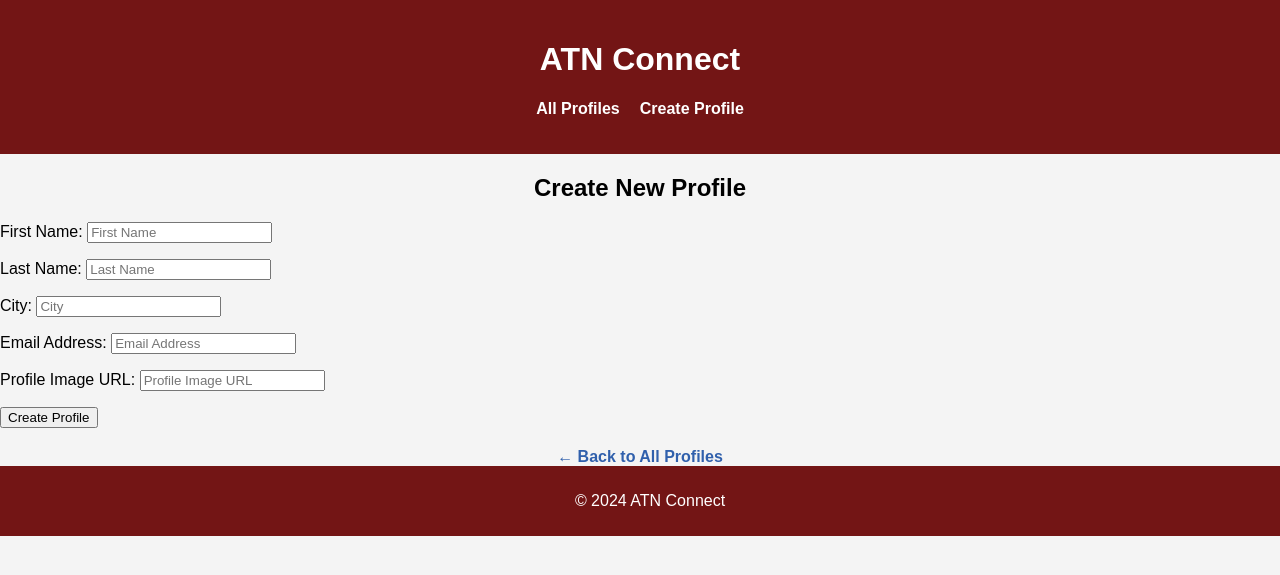
After one commit to starwarsman715/CS-412-Django, a Django app: page /mini_fb/create_profile/ in a window 1280 px wide. The commit adds this page. Shown: the top 575 px of the page. Run offline with Django 4.2, Linux system fonts and the light colour scheme.

Commit message:
Add files via upload

```diff
--- a/cs412/settings.py
+++ b/cs412/settings.py
@@ -25,7 +25,7 @@ SECRET_KEY = "django-insecure-vjlh(g#$0(!b^*534sqqguxg_*z*vop_d3%_*u+7cc)mm_p_*&
 # SECURITY WARNING: don't run with debug turned on in production!
 DEBUG = True
 
-ALLOWED_HOSTS = ['.vercel.app', 'localhost', '127.0.0.1']
+ALLOWED_HOSTS = ['*']
 
 
 # Application definition
--- /dev/null
+++ b/mini_fb/forms.py
@@ -0,0 +1,40 @@
+from django import forms
+from .models import Profile
+from .models import StatusMessage
+
+
+class CreateProfileForm(forms.ModelForm):
+    class Meta:
+        model = Profile
+        fields = ['first_name', 'last_name', 'city', 'email_address', 'profile_image_url']
+        # Optionally, you can customize widgets or labels here
+        widgets = {
+            'first_name': forms.TextInput(attrs={'placeholder': 'First Name'}),
+            'last_name': forms.TextInput(attrs={'placeholder': 'Last Name'}),
+            'city': forms.TextInput(attrs={'placeholder': 'City'}),
+            'email_address': forms.EmailInput(attrs={'placeholder': 'Email Address'}),
+            'profile_image_url': forms.URLInput(attrs={'placeholder': 'Profile Image URL'}),
+        }
+        labels = {
+            'first_name': 'First Name',
+            'last_name': 'Last Name',
+            'city': 'City',
+            'email_address': 'Email Address',
+            'profile_image_url': 'Profile Image URL',
+        }
+
+class CreateStatusMessageForm(forms.ModelForm):
+    class Meta:
+        model = StatusMessage
+        fields = ['message']
+        widgets = {
+            'message': forms.Textarea(attrs={
+                'placeholder': 'What\'s on your mind?',
+                'rows': 3,
+                'cols': 40,
+                'class': 'status-textarea',
+            }),
+        }
+        labels = {
+            'message': 'Your Status',
+        }
--- a/mini_fb/models.py
+++ b/mini_fb/models.py
@@ -1,5 +1,6 @@
 from django.db import models
 from django.utils import timezone
+from django.urls import reverse  # Import reverse
 
 class Profile(models.Model):
     '''Encapsulate the idea of a Profile for a user.'''
@@ -19,6 +20,10 @@ class Profile(models.Model):
         '''Return all status messages related to this profile, ordered by timestamp descending.'''
         return self.status_messages.all().order_by('-timestamp')
 
+    def get_absolute_url(self):
+        '''Return the URL to access a particular profile instance.'''
+        return reverse('show_profile', kwargs={'pk': self.pk})
+
 
 class StatusMessage(models.Model):
     '''Model representing a user's status message.'''
--- a/mini_fb/templates/mini_fb/base.html
+++ b/mini_fb/templates/mini_fb/base.html
@@ -1,5 +1,3 @@
-<!-- mini_fb/templates/mini_fb/base.html -->
-
 {% load static %}
 <!DOCTYPE html>
 <html lang="en">
@@ -11,6 +9,12 @@
 <body>
     <header>
         <h1>ATN Connect</h1>
+        <nav>
+            <ul class="nav-links">
+                <li><a href="{% url 'show_all_profiles' %}">All Profiles</a></li>
+                <li><a href="{% url 'create_profile' %}">Create Profile</a></li>
+            </ul>
+        </nav>
     </header>
     <div class="content">
         {% block content %}
--- /dev/null
+++ b/mini_fb/templates/mini_fb/create_profile_form.html
@@ -0,0 +1,15 @@
+{% extends 'mini_fb/base.html' %}
+
+{% block content %}
+<div class="create-profile-page">
+    <h2 class="text-center">Create New Profile</h2>
+    <form method="POST">
+        {% csrf_token %}
+        {{ form.as_p }}
+        <button type="submit" class="submit-button">Create Profile</button>
+    </form>
+    <div class="back-link">
+        <a href="{% url 'show_all_profiles' %}">← Back to All Profiles</a>
+    </div>
+</div>
+{% endblock content %}
--- a/mini_fb/templates/mini_fb/show_profile_page.html
+++ b/mini_fb/templates/mini_fb/show_profile_page.html
@@ -25,6 +25,11 @@
         </table>
     </div>
 
+    <!-- Link to Create a New Status Message -->
+    <div class="post-status-link">
+        <a href="{% url 'create_status' profile.pk %}" class="post-status-button">Post a Status Message</a>
+    </div>
+
     <!-- Status Messages Section -->
     <div class="status-messages">
         <h3>Status Messages</h3>
--- a/mini_fb/urls.py
+++ b/mini_fb/urls.py
@@ -1,10 +1,21 @@
 from django.urls import path
-from .views import ShowAllProfilesView, ShowProfilePageView  # Import the new view
+from .views import (
+    ShowAllProfilesView,
+    ShowProfilePageView,
+    CreateProfileView,
+    CreateStatusMessageView,
+)
 
 urlpatterns = [
     # Existing URL pattern for showing all profiles
     path('', ShowAllProfilesView.as_view(), name='show_all_profiles'),
 
-    # New URL pattern for showing a single profile
+    # Existing URL pattern for showing a single profile
     path('profile/<int:pk>/', ShowProfilePageView.as_view(), name='show_profile'),
+
+    # Existing URL pattern for creating a new profile
+    path('create_profile/', CreateProfileView.as_view(), name='create_profile'),
+
+    # New URL pattern for creating a new status message
+    path('profile/<int:pk>/create_status/', CreateStatusMessageView.as_view(), name='create_status'),
 ]
--- a/mini_fb/views.py
+++ b/mini_fb/views.py
@@ -1,17 +1,48 @@
-from django.shortcuts import render
-from django.views.generic import ListView, DetailView
-from .models import Profile
+from django.shortcuts import render, get_object_or_404
+from django.views.generic import ListView, DetailView, CreateView
+from .models import Profile, StatusMessage
+from .forms import CreateProfileForm, CreateStatusMessageForm
+from django.urls import reverse
 
-# Existing ShowAllProfilesView
 class ShowAllProfilesView(ListView):
     '''Create a subclass of ListView to display all profiles.'''
     model = Profile  # Retrieve objects of type Profile from the database
     template_name = 'mini_fb/show_all_profiles.html'
     context_object_name = 'profiles'  # How to find the data in the template file
 
-# New ShowProfilePageView
 class ShowProfilePageView(DetailView):
     '''Create a subclass of DetailView to display a single profile.'''
     model = Profile  # The model to retrieve data from
     template_name = 'mini_fb/show_profile_page.html'  # The template to render
     context_object_name = 'profile'  # The context variable to use in the template
+
+class CreateProfileView(CreateView):
+    '''Create a subclass of CreateView to handle profile creation.'''
+    model = Profile
+    form_class = CreateProfileForm
+    template_name = 'mini_fb/create_profile_form.html'
+
+class CreateStatusMessageView(CreateView):
+    '''Create a subclass of CreateView to handle status message creation.'''
+    model = StatusMessage
+    form_class = CreateStatusMessageForm
+    template_name = 'mini_fb/create_status_form.html'
+
+    def get_context_data(self, **kwargs):
+        '''Add the profile object to the context data.'''
+        context = super().get_context_data(**kwargs)
+        profile_pk = self.kwargs.get('pk')
+        profile = get_object_or_404(Profile, pk=profile_pk)
+        context['profile'] = profile
+        return context
+
+    def form_valid(self, form):
+        '''Associate the new status message with the correct profile.'''
+        profile_pk = self.kwargs.get('pk')
+        profile = get_object_or_404(Profile, pk=profile_pk)
+        form.instance.profile = profile
+        return super().form_valid(form)
+
+    def get_success_url(self):
+        '''Redirect to the profile page after successfully posting a status message.'''
+        return reverse('show_profile', kwargs={'pk': self.object.profile.pk})
--- a/static/styles-mini-fb.css
+++ b/static/styles-mini-fb.css
@@ -150,3 +150,42 @@ footer {
     font-size: 0.9em;
     color: #777777;
 }
+nav {
+    margin-top: 10px;
+}
+
+.nav-links {
+    list-style-type: none;
+    padding: 0;
+    display: flex;
+    justify-content: center;
+    gap: 20px;
+}
+
+.nav-links li a {
+    text-decoration: none;
+    color: #ffffff;
+    font-weight: bold;
+}
+
+.nav-links li a:hover {
+    text-decoration: underline;
+}
+
+.post-status-link {
+    margin-top: 20px;
+    text-align: center;
+}
+
+.post-status-button {
+    background-color: #3060ac;
+    color: #ffffff;
+    padding: 10px 20px;
+    text-decoration: none;
+    border-radius: 4px;
+    font-weight: bold;
+}
+
+.post-status-button:hover {
+    background-color: #1e3f7a;
+}
```
Also changed, not shown: mini_fb/templates/mini_fb/create_status_form.html (added, +15 -0 lines), cs412/wsgi.py (line endings or trailing spaces), db.sqlite3, 3 other files.
